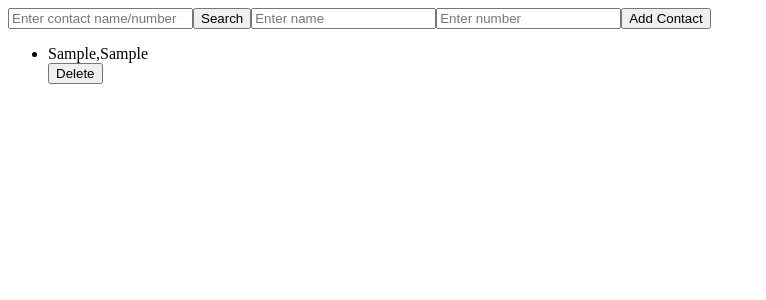
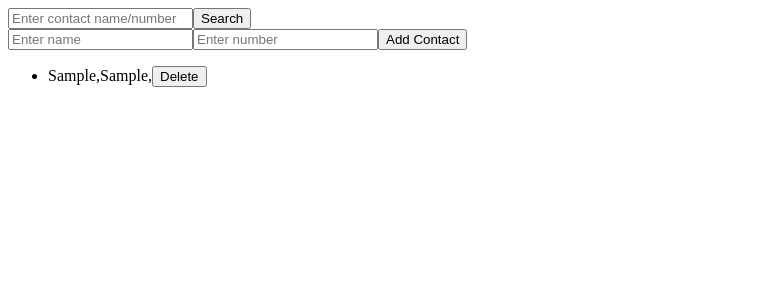
Before and after one commit to shadowpm/phoneBook, a React (Create React App) app: page / in a window 1280 px wide. Both pictures are taken after typing "Sample", "Sample", "Sample" into the empty fields and a click on the button "Search". Shown: the top 300 px of the page, without its empty margins (0-766 px from the left). Built offline with nearby package versions, Linux system fonts and the light colour scheme.

Commit message:
Add Delete option to the program.

```diff
--- a/src/components/ContactPresentationalComponent.js
+++ b/src/components/ContactPresentationalComponent.js
@@ -1,15 +1,13 @@
 import React from 'react'
-import DeleteContactPresentationComponent from './DeleteContactPresentationComponent'
+import DeleteContact from "../containers/DeleteContact";
 //import PropTypes from 'prop-types'
 
-const ContactPresentationalComponent = ({name, number}) => (
-  <div>
-    <li>
-      {name},
-      {number}
-    </li>
-    <DeleteContactPresentationComponent/>
-  </div>
+const ContactPresentationalComponent = ({name, number, id}) => (
+  <li>
+    {name},
+    {number},
+    <DeleteContact id={id}/>
+  </li>
 );
 
 export default ContactPresentationalComponent
--- a/src/components/ContactsListPresentationalComponent.js
+++ b/src/components/ContactsListPresentationalComponent.js
@@ -4,7 +4,7 @@ import ContactPresentationalComponent from './ContactPresentationalComponent'
 const ContactListPresentationalComponent = ({contacts}) => (
   <ul>
     {contacts.map(contact => (
-        <ContactPresentationalComponent name={contact.name} number={contact.number}/>
+        <ContactPresentationalComponent name={contact.name} number={contact.number} id={contact.id}/>
       )
     )}
   </ul>
--- a/src/components/DeleteContactPresentationComponent.js
+++ /dev/null
@@ -1,7 +0,0 @@
-import React from 'react'
-
-const DeleteContactPresentationComponent = () => (
-  <button type="submit">Delete</button>
-);
-
-export default DeleteContactPresentationComponent
--- a/src/containers/AddContact.js
+++ b/src/containers/AddContact.js
@@ -30,8 +30,10 @@ const AddContact = ({dispatch}) => {
             inputSearch.value = ''
           }}
         >
-          <input placeholder="Enter contact name/number" ref={node => (inputSearch = node)}/>
-          <button type="submit">Search</button>
+          <div>
+            <input placeholder="Enter contact name/number" ref={node => (inputSearch = node)}/>
+            <button type="submit">Search</button>
+          </div>
           <input placeholder="Enter name" ref={node => (inputName = node)}/>
           <input placeholder="Enter number" ref={node => (inputPhone = node)}/>
           <button type="submit">Add Contact</button>
--- /dev/null
+++ b/src/containers/DeleteContact.js
@@ -0,0 +1,9 @@
+import React from 'react'
+import {connect} from 'react-redux'
+import {deleteContact} from "../actions";
+
+const DeleteContact = ({id, dispatch}) => (
+  <button onClick = {() => dispatch(deleteContact(id))}>Delete</button>
+);
+
+export default connect()(DeleteContact)
--- a/src/reducers/index.js
+++ b/src/reducers/index.js
@@ -20,7 +20,10 @@ const contacts = (state = initialState, action) => {
     case 'SEARCH':
       return Object.assign({}, state, {searchedText: action.searchedText});
     case 'DELETE_CONTACT':
-      return state.contacts.filter(contact => contact.id != action.id);
+      return {
+        ...state,
+        contacts: state.contacts.filter(contact => contact.id !== action.id)
+      };
     default:
       return state
   }
```
